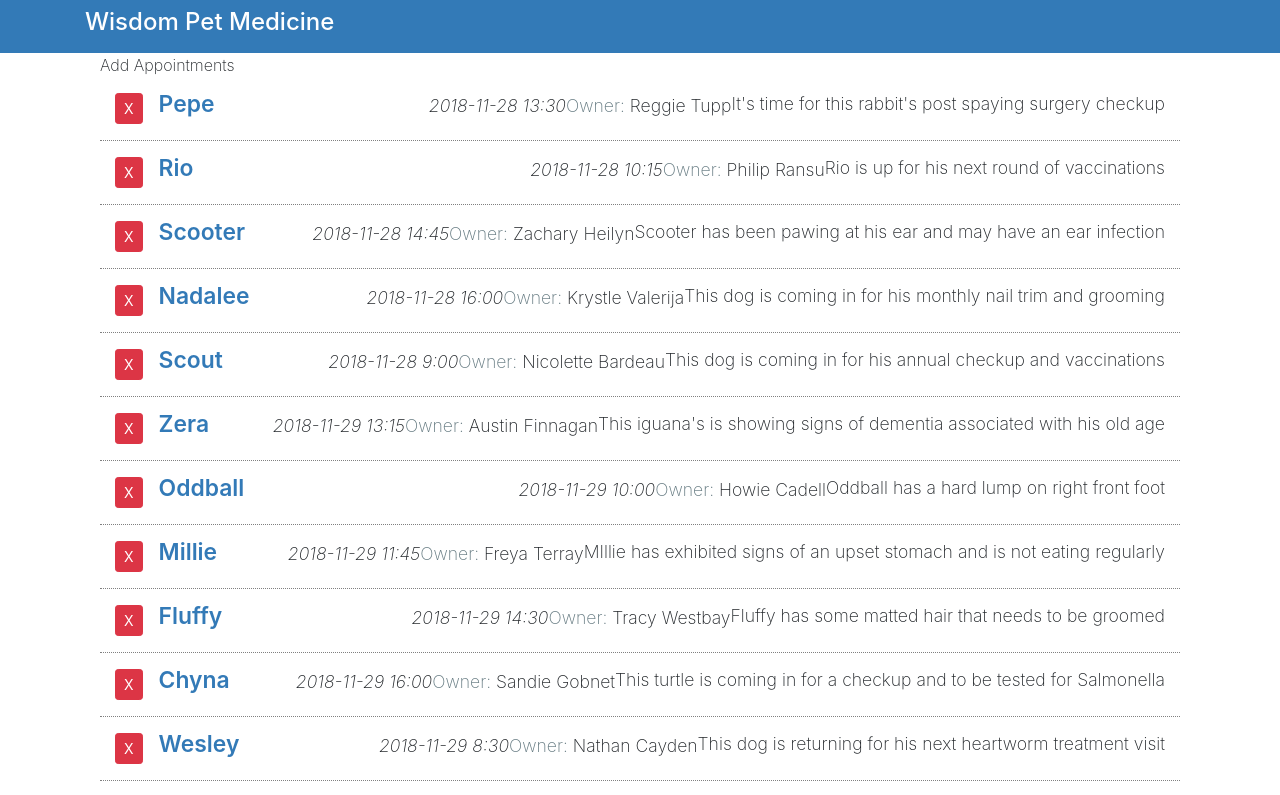
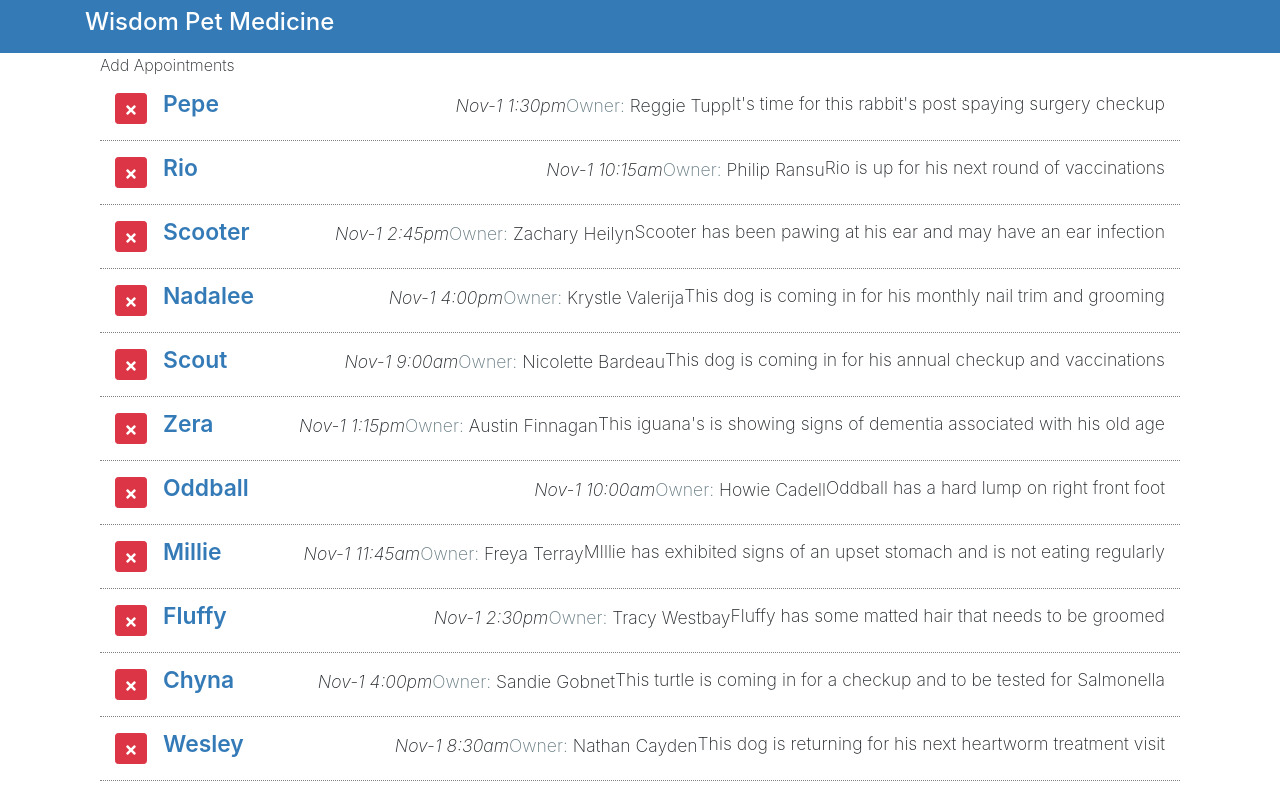
Before and after one commit to g0ng0n12/react-interface-example, a React (Create React App) app: page / in a window 1280 px wide. Shown: the top 795 px of the page. Built offline with nearby package versions, Linux system fonts and the light colour scheme.

Commit message:
adding styles, moment and icons

```diff
--- a/src/components/App.js
+++ b/src/components/App.js
@@ -9,7 +9,8 @@
   constructor() {
     super();
     this.state = {
-      myAppointments: []
+      myAppointments: [],
+      lastIndex: 0
     }
   }
 
@@ -18,6 +19,10 @@
     .then(response => response.json())
     .then(result => {
       const apts = result.map(item => {
+        item.aptId = this.state.lastIndex;
+        this.setState({
+          lastIndex: this.state.lastIndex +1
+        })
         return item;
       })
       this.setState({
--- a/src/components/ListAppointments.js
+++ b/src/components/ListAppointments.js
@@ -1,4 +1,6 @@
 import React, { Component } from 'react';
+import { FaTimes } from 'react-icons/fa';
+import Moment from 'react-moment';
 
 class ListAppointments extends Component {
 
@@ -7,15 +9,17 @@
     return (
       <div className="appointment-list item-list mb-3">
         {this.props.appointments.map( item => (
-          <div className="pet-item col media py-3">
+          <div className="pet-item col media py-3" key={item.aptId}>
             <div className="mr-3">
-              <button className="pet-delete btn btn-sm btn-danger">X</button>
+              <button className="pet-delete btn btn-sm btn-danger"><FaTimes /></button>
             </div>
 
             <div className="peet-info media-body">
               <div className="pet-head d-flex">
                 <span className="pet-name">{item.petName}</span>
-                <span className="apt-date ml-auto">{item.aptDate}</span>
+                <span className="apt-date ml-auto">
+                  <Moment date={item.aptDate} parse="YYYY-MM-dd hh:mm" format="MMM-D h:mma"/>
+                </span>
               </div>
             </div>
 
```
